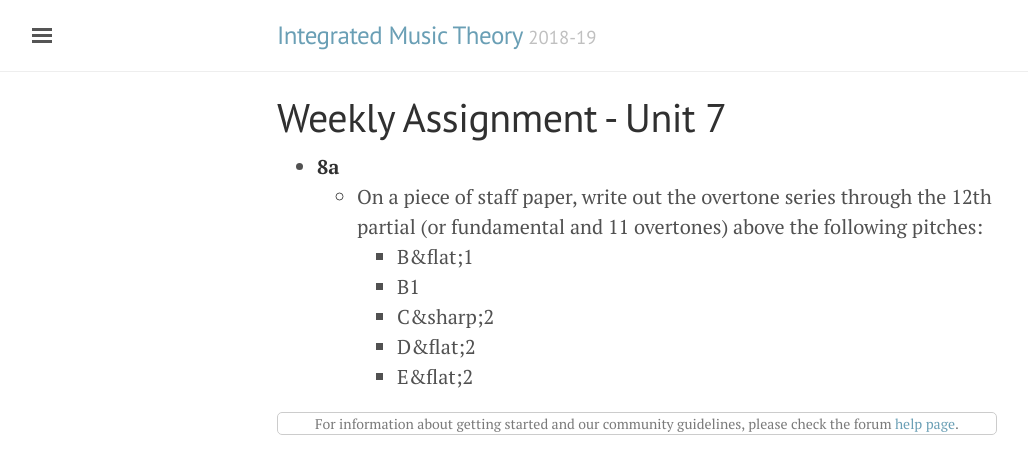
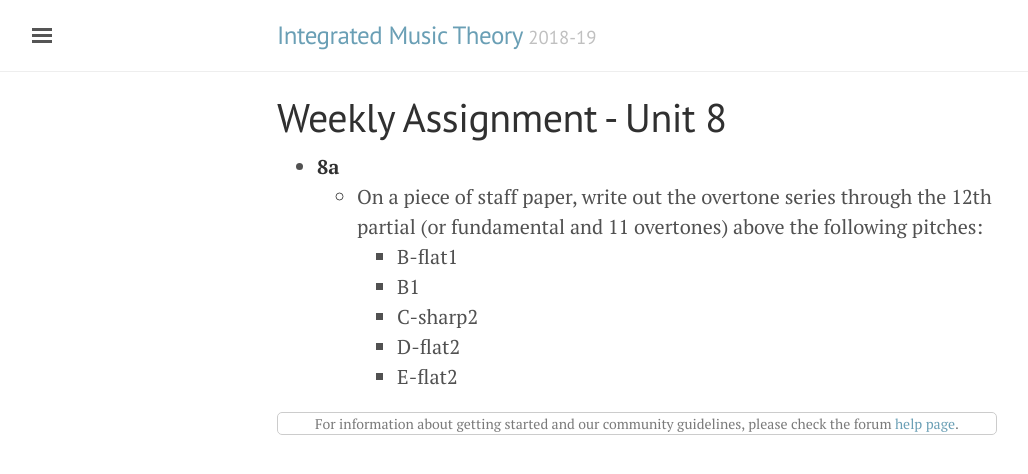
Before and after one commit to intmus/inttheory19-20, a Jekyll site: the page built from _assignments/Fall-semester/2018-10-22.md, in a window 1280 px wide. Shown: the top 474 px of the page, without its empty margins (3-1031 px from the left). Built offline with Jekyll 4.4.1, drawn with Linux system fonts in a browser that asks for light colours; comment, search, counter and statistics services are not loaded.

Commit message:
unit 8 assignment edit

```diff
--- a/_assignments/Fall-semester/2018-10-22.md
+++ b/_assignments/Fall-semester/2018-10-22.md
@@ -1,13 +1,13 @@
 ---
-title: Weekly Assignment - Unit 7
+title: Weekly Assignment - Unit 8
 due: Oct 22
 layout: forum
 ---
 
 - **8a**
     - On a piece of staff paper, write out the overtone series through the 12th partial (or fundamental and 11 overtones) above the following pitches:
-        - B&flat;1
+        - B-flat1
         - B1
-        - C&sharp;2
-        - D&flat;2
-        - E&flat;2
+        - C-sharp2
+        - D-flat2
+        - E-flat2
```
Also changed, not shown: _assignments/Fall-semester/2018-10-08.md (+1 -1 lines).
